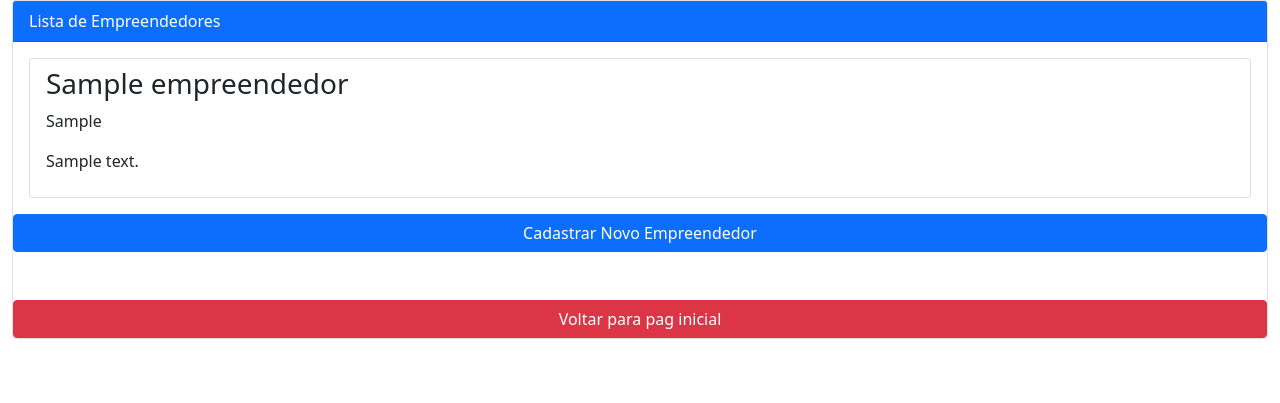
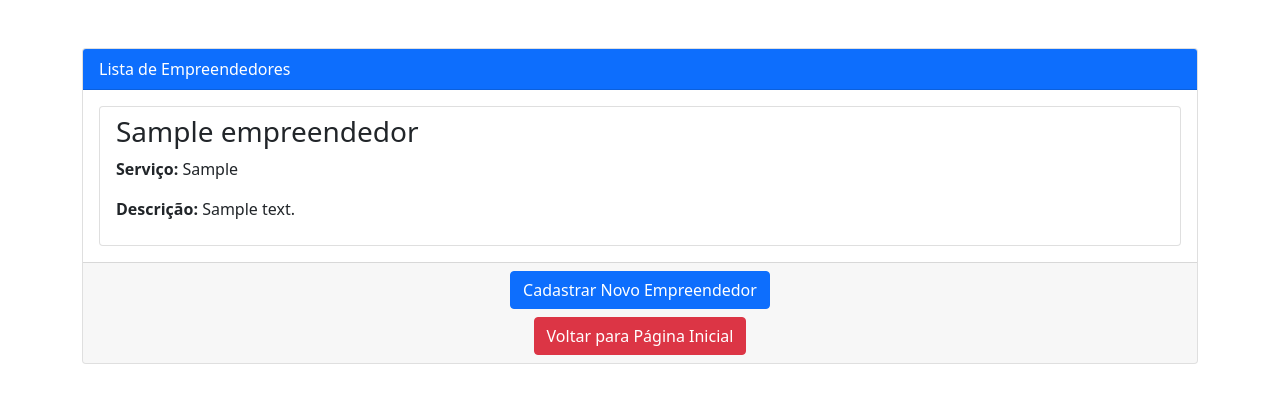
Before and after one commit to Joaquim-Renato/transNoTrampo, a Django app: page /empreendedores/ in a window 1280 px wide. Shown: the top 403 px of the page. Run offline with Django 3.2, Linux system fonts and the light colour scheme; tables that the repository leaves empty hold one stand-in row (values such as "Sample post").

Commit message:
listagem melhorada

```diff
--- a/empreendedores/templates/lista.html
+++ b/empreendedores/templates/lista.html
@@ -18,34 +18,35 @@
 </head>
 <body>
 
-    <div class="container-fluid">
+    <div class="container mt-5">
         <div class="card mb-4">
             <div class="card-header bg-primary text-white">
                 Lista de Empreendedores
             </div>
             <div class="card-body">
                 <ul class="list-group">
-
                     {% for empreendedor in  empreendedores %}
-
                         <li class="list-group-item">
-
-                            <h3>{{ empreendedor.nome }}</h3>
-                            <p>{{ empreendedor.servico }}</p>
-                            <p>{{ empreendedor.descricao }}</p>
-
+                            <h3 class="mb-2">{{ empreendedor.nome }}</h3>
+                            <p><strong>Serviço:</strong> {{ empreendedor.servico }}</p>
+                            <p><strong>Descrição:</strong> {{ empreendedor.descricao }}</p>
                         </li>
-
+                    {% empty %}
+                        <li class="list-group-item">
+                            Nenhum empreendedor cadastrado.
+                        </li>
                     {% endfor %}
                 </ul>
             </div>
-        <a href="{% url 'cadastrar_empreendedor' %}" class="btn btn-primary">Cadastrar Novo Empreendedor</a>
 
-        <br><br>
-        <a href="/" class="btn btn-danger">Voltar para pag inicial</a>
+            <!-- Botões de navegação -->
+            <div class="card-footer text-center">
+                <a href="{% url 'cadastrar_empreendedor' %}" class="btn btn-primary mb-2">Cadastrar Novo Empreendedor</a>
+                <br>
+                <a href="/" class="btn btn-danger">Voltar para Página Inicial</a>
             </div>
-
-    </ul>
+        </div>
+    </div>
 
 </body>
 </html>
```
Lines whose indentation alone changed are shown as unchanged.
